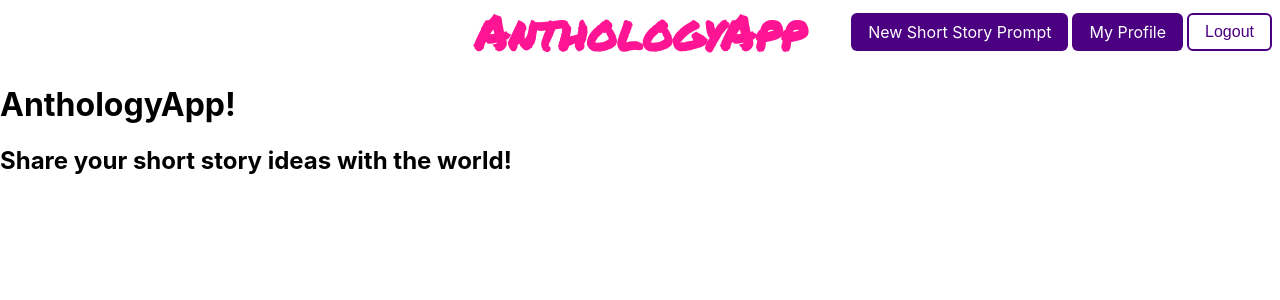
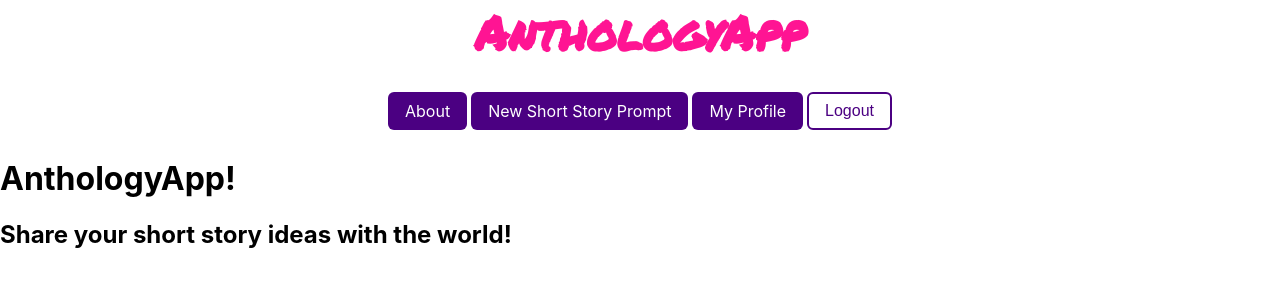
Before and after one commit to e-clawson/story-app, a React (Create React App) app in the folder client/: page / in a window 1280 px wide. Shown: the top 300 px of the page. Built offline with nearby package versions, Linux system fonts and the light colour scheme.

Commit message:
update styling of Navbar and header

```diff
--- a/client/src/components/NavBar.js
+++ b/client/src/components/NavBar.js
@@ -13,11 +13,16 @@ function NavBar({ user, setUser }) {
   }
 
   return (
-    <Wrapper>
+   <>
       <Logo>
         <Link to="/"> AnthologyApp </Link>
       </Logo>
+      <br/>
+      <Wrapper>
       <Nav>
+        <Button as={Link} to="/about">
+         About
+        </Button>
         <Button as={Link} to="/new">
           New Short Story Prompt
         </Button>
@@ -29,6 +34,7 @@ function NavBar({ user, setUser }) {
         </Button>
       </Nav>
     </Wrapper>
+    </>
   );
 }
 
@@ -41,6 +47,10 @@ const Wrapper = styled.header`
 
 const Logo = styled.h1`
   font-family: "Permanent Marker", cursive;
+  display: flex;
+  justify-content: center;
+  align-items: center;
+  padding: 8px;
   font-size: 3rem;
   color: deeppink;
   margin: 0;
@@ -55,7 +65,8 @@ const Logo = styled.h1`
 const Nav = styled.nav`
   display: flex;
   gap: 4px;
-  position: absolute;
+  justify-content: center;
+  align-items: center;
   right: 8px;
 `;
 
```
